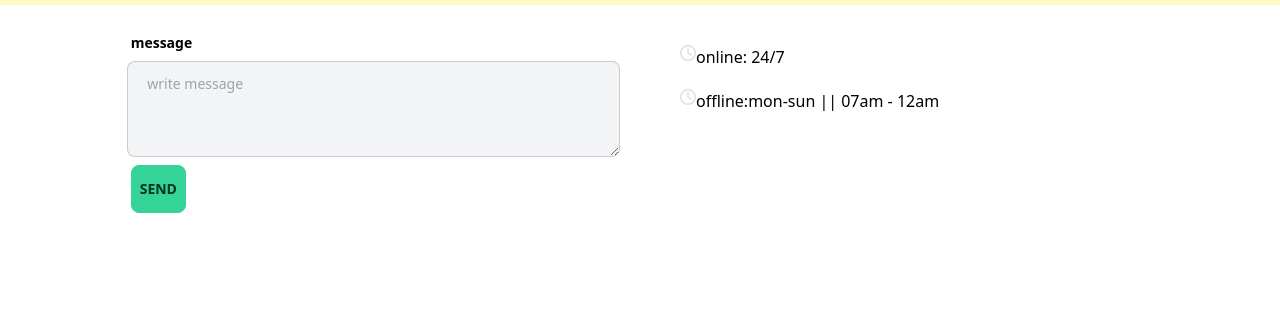
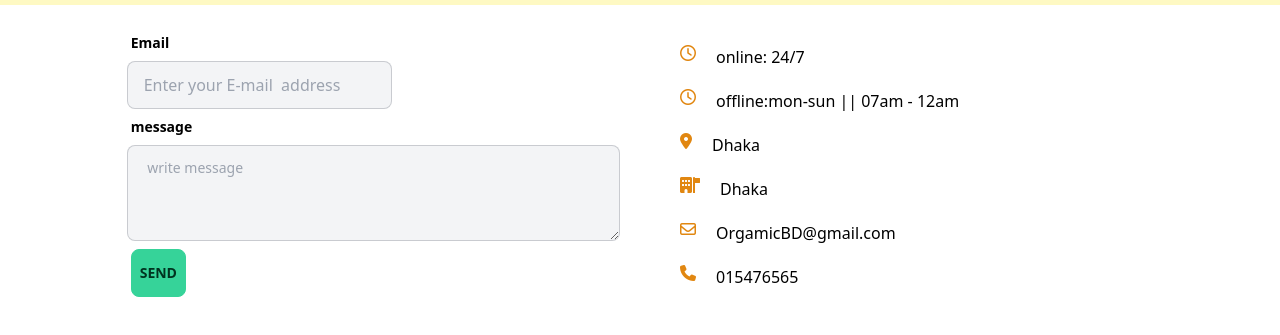
Before and after one commit to mdkawsar-alam/OrganicBD, a website: page src/contract.html in a window 1280 px wide. Shown: the part 59-394 px from the top of the page. Drawn offline with nearby package versions, Linux system fonts and the light colour scheme.

Commit message:
main section add on contract section

```diff
--- a/src/contract.html
+++ b/src/contract.html
@@ -41,25 +41,35 @@
 
 
        </header>
-       <main class=" flex flex-col justify-center items-center">
+       <main class=" flex flex-col justify-center items-center bg-white">
         <div class="container  bg-white  flex justify-center w-5/6">
           <div class="form-control  flex-1 p-5">
+            <div class="">
+              <label class="label">
+                <span class="label-text font-semibold text-black ">Email</span>
+
+              </label>
+              <input class="input input-bordered join-item  bg-gray-100 " placeholder="Enter your E-mail  address"/>
+
+            </div>
+
             <label class="label">
               <span class="label-text font-semibold text-black ">message</span>
-
             </label>
             <textarea class="textarea textarea-bordered h-24 bg-gray-100" placeholder=" write message"></textarea>
             <label class="label">
               <button class="btn btn-success p-2" type="submit"> send</button>
-
             </label>
           </div>
           <div class="artboard artboard-horizontal phone-1 flex-1 p-5 " >
             <ul class=" text-left text-black">
-                <li class="flex m-5 "><i class="fa-regular fa-clock" style="color: #dddfe4;"></i><p> online: 24/7</p></li>
-                <li class="flex m-5"><i class="fa-regular fa-clock" style="color: #dddfe4;"></i><p>offline:mon-sun || 07am - 12am</p></li>
-                <li></li>
-                <li></li>
+                <li class="flex m-5 "><i class="fa-regular fa-clock" style="color: #e18711;"></i><p class="ml-5"> online: 24/7</p></li>
+                <li class="flex m-5"><i class="fa-regular fa-clock" style="color: #e18711;"></i><p class="ml-5">offline:mon-sun || 07am - 12am</p></li>
+                <li class="flex m-5"><i class="fa-solid fa-location-dot" style="color: #e18711;"></i> <p class="ml-5"> Dhaka  </p></li>
+                <li class="flex m-5"><i class="fa-solid fa-building-flag" style="color:#e18711"> </i> <p class="ml-5">Dhaka</p></li>
+
+                  <li class="flex m-5"><i class="fa-regular fa-envelope" style="color: #e18711;"></i> <p class="ml-5">OrgamicBD@gmail.com</p></li>
+                  <li class="flex m-5"><i class="fa-solid fa-phone" style="color:#e18711"></i><p class="ml-5">015476565</p></li>
             </ul>
           </div>
         </div>
```
